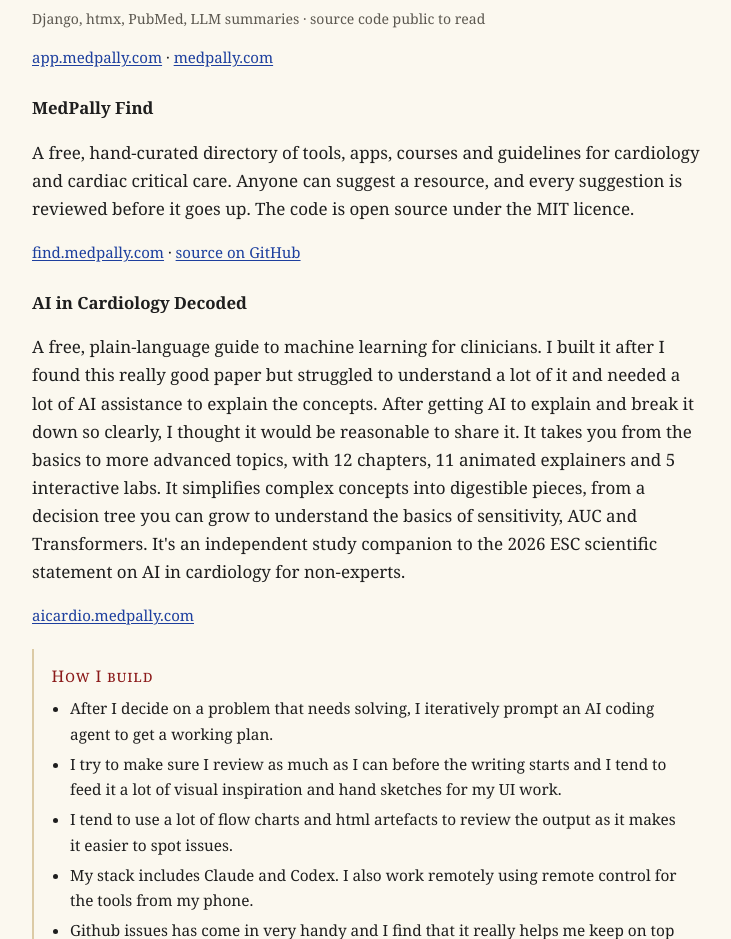
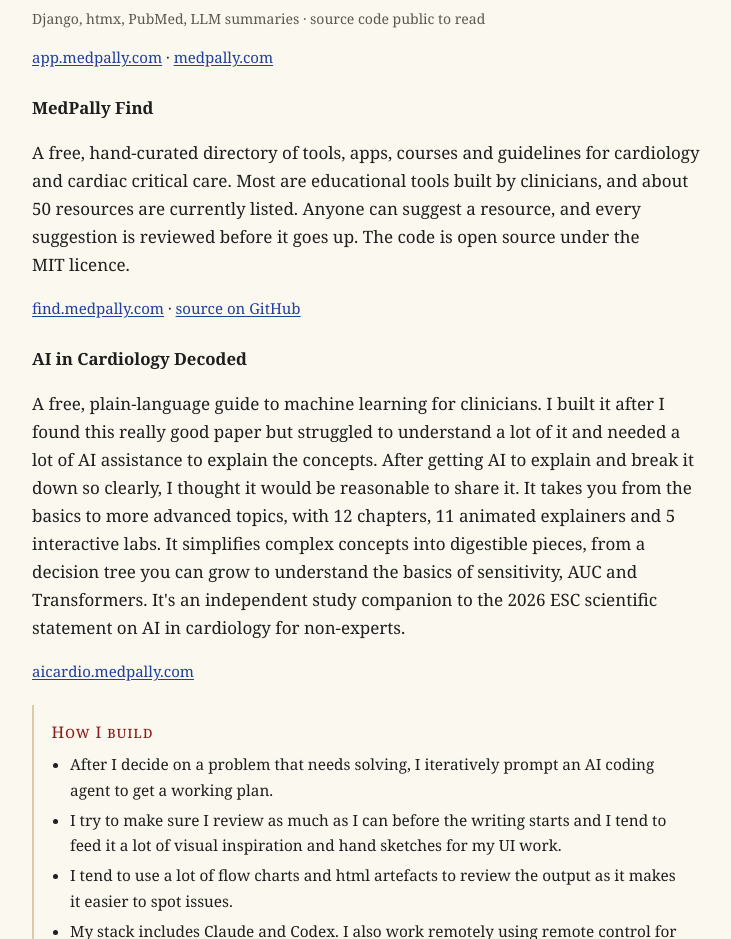
Before and after one commit to realikechukwu/about, a plain HTML site: page index.html in a window 1280 px wide. Shown: the part 1860-2799 px from the top of the page, without its empty margins (272-1003 px from the left). Drawn offline with Linux system fonts and the light colour scheme.

Commit message:
Describe MedPally Find's resources and current count
Co-Authored-By: Claude Opus 5.5 <noreply@anthropic.com>
Claude-Session: https://claude.ai/code/session_01Kp3s2pr8hsnp3Uksc8HB65

```diff
--- a/index.html
+++ b/index.html
@@ -292,7 +292,7 @@ footer{margin-top:.5rem}
     <p class="links"><a href="https://app.medpally.com/">app.medpally.com</a> &middot; <a href="https://medpally.com/">medpally.com</a></p>
 
     <h3 id="find">MedPally Find</h3>
-    <p>A free, hand-curated directory of tools, apps, courses and guidelines for cardiology and cardiac critical care. Anyone can suggest a resource, and every suggestion is reviewed before it goes up. The code is open source under the MIT licence.</p>
+    <p>A free, hand-curated directory of tools, apps, courses and guidelines for cardiology and cardiac critical care. Most are educational tools built by clinicians, and about 50 resources are currently listed. Anyone can suggest a resource, and every suggestion is reviewed before it goes up. The code is open source under the MIT licence.</p>
     <p class="links"><a href="https://find.medpally.com/">find.medpally.com</a> &middot; <a href="https://github.com/realikechukwu/medpally-find">source on GitHub</a></p>
 
     <h3 id="aicardio">AI in Cardiology Decoded</h3>
```
